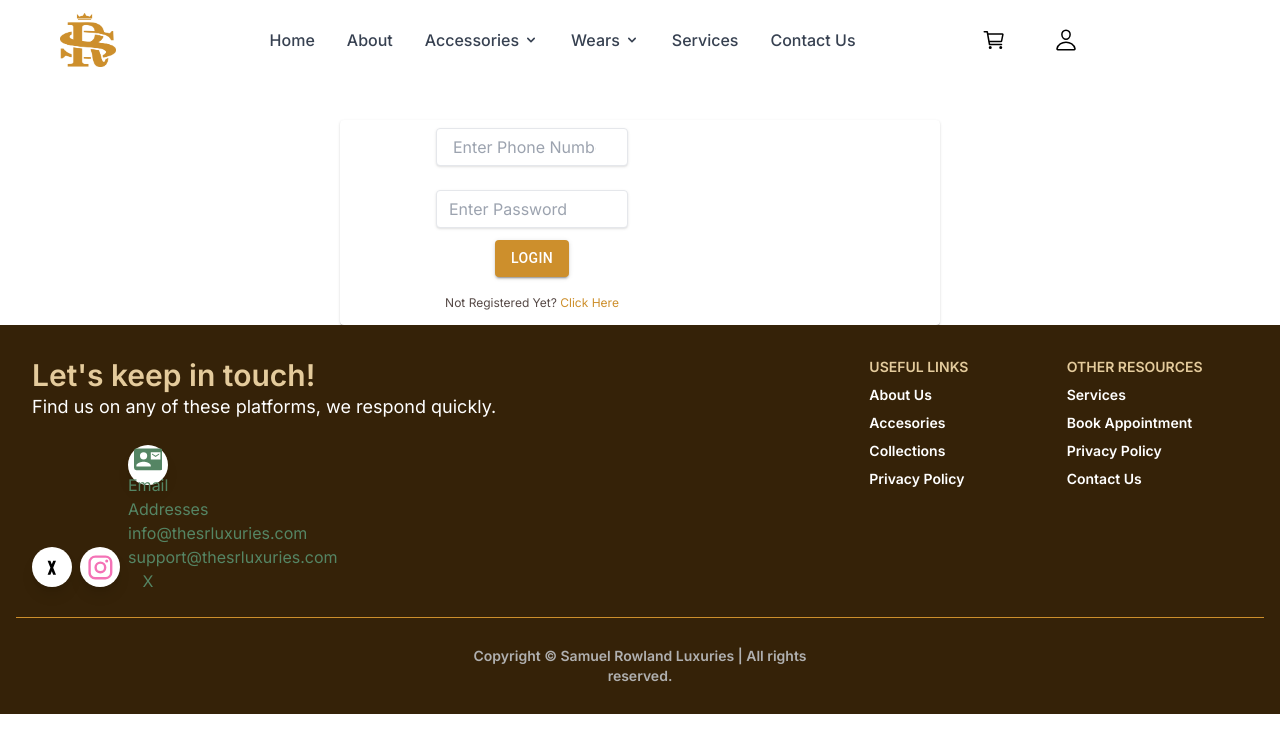
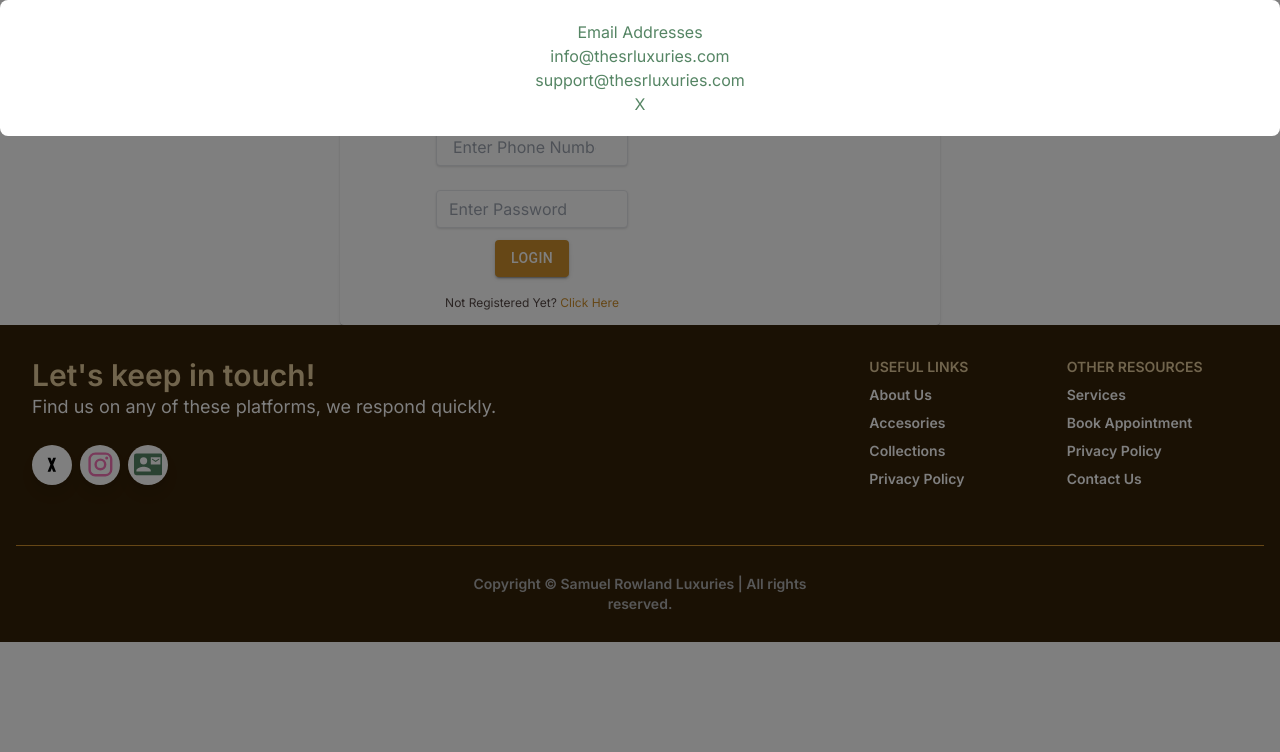
Before and after one commit to oduyemi/srluxuries, a Next.js app in the folder client/: page /login in a window 1280 px wide. Both pictures are taken after a click on the button 148 px from the left and 464 px from the top of the page. Shown: the top 752 px of the page. Built offline with nearby package versions, Linux system fonts and the light colour scheme.

Commit message:
popup style

```diff
--- a/client/src/components/navigation/Popup.tsx
+++ b/client/src/components/navigation/Popup.tsx
@@ -1,3 +1,4 @@
+// Popup.tsx
 import React from "react";
 import { Box } from "@mui/material";
 
@@ -11,11 +12,36 @@ const Popup: React.FC<PopupProps> = ({ isOpen, onClose }) => {
     <Box
       className={`popup ${isOpen ? "open" : ""}`}
       onClick={onClose}
+      sx={{
+        position: "fixed",
+        top: 0,
+        left: 0,
+        width: "100%",
+        height: "100%",
+        display: "block",
+        justifyContent: "center",
+        alignItems: "center",
+        backgroundColor: "rgba(0, 0, 0, 0.5)",
+        visibility: isOpen ? "visible" : "hidden",
+        opacity: isOpen ? 1 : 0,
+        transition: "visibility 0s, opacity 0.5s",
+      }}
     >
-      <h2>Email Addresses</h2>
-      <p>info@thesrluxuries.com</p>
-      <p>support@thesrluxuries.com</p>
-      <button onClick={onClose}> X </button>
+      <Box
+        className="popup-content"
+        onClick={(e:any) => e.stopPropagation()}
+        sx={{
+          backgroundColor: "white",
+          padding: "20px",
+          borderRadius: "8px",
+          textAlign: "center",
+        }}
+      >
+        <h2>Email Addresses</h2>
+        <p>info@thesrluxuries.com</p>
+        <p>support@thesrluxuries.com</p>
+        <button onClick={onClose}> X </button>
+      </Box>
     </Box>
   );
 };
```
